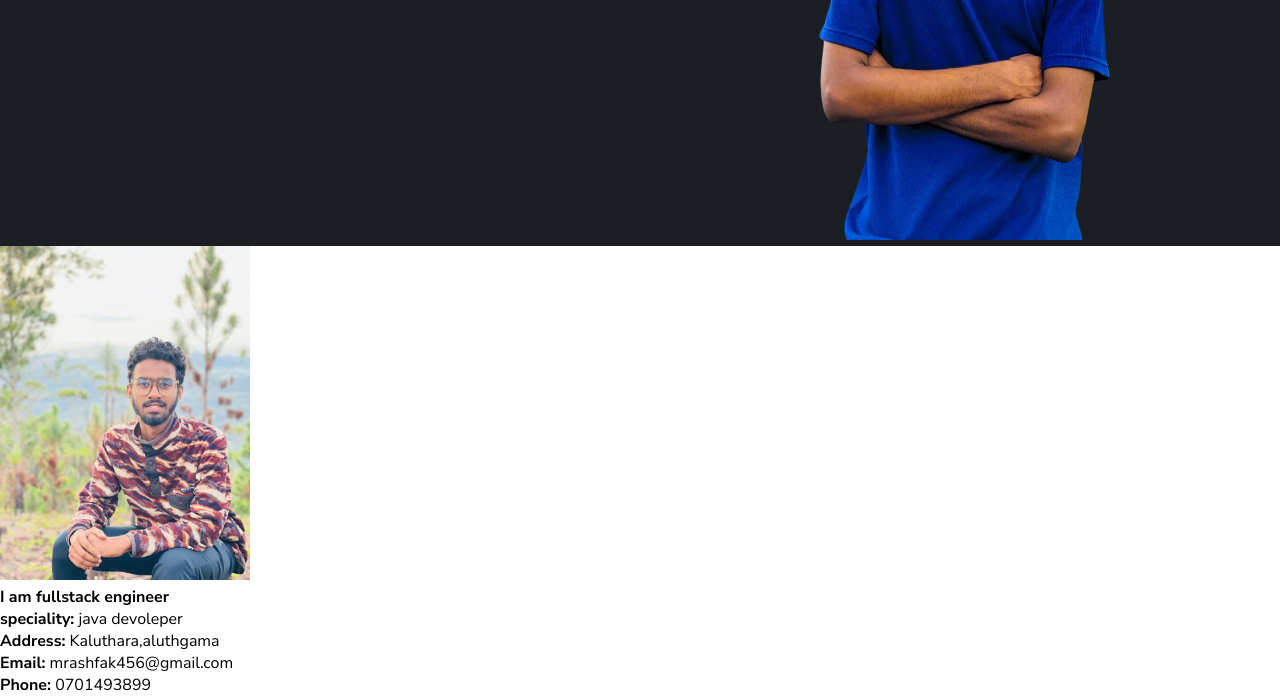
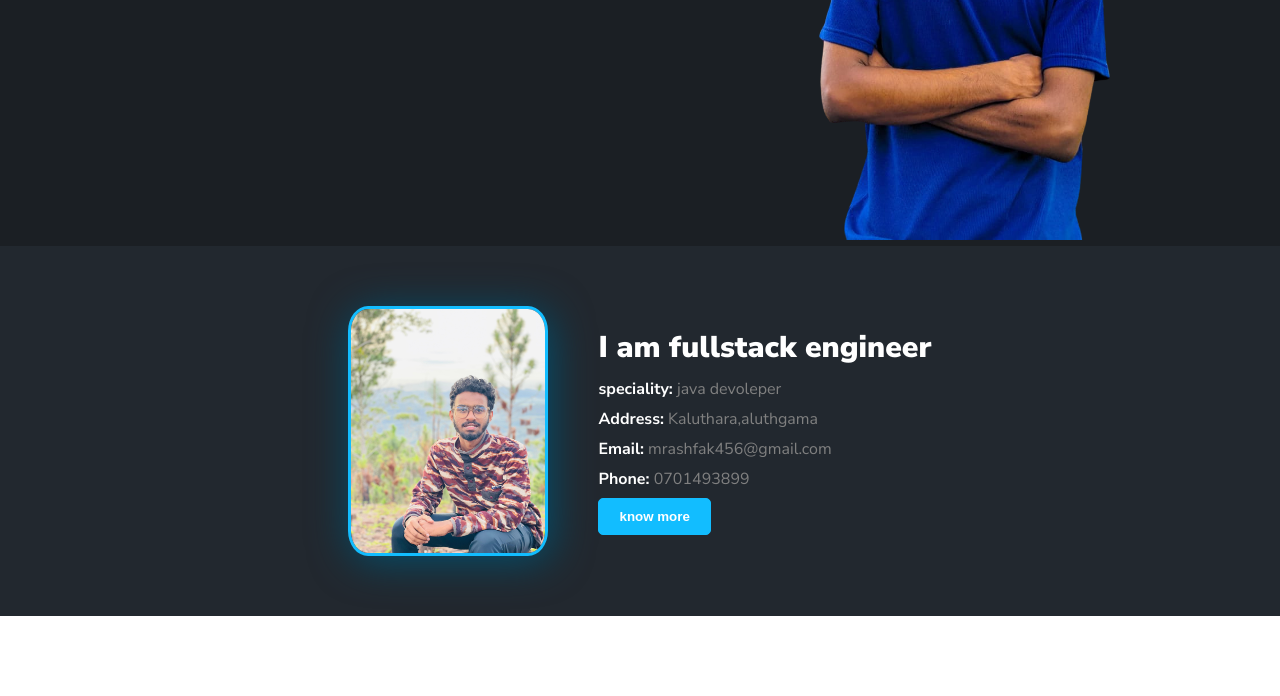
Before and after one commit to Usfak/demo-portfoliyo, a plain HTML site: page index.html in a window 1280 px wide. Shown: the part 590-1286 px from the top of the page. After the commit the page ends 1206 px from the top, so only its background shows below. Drawn offline with Linux system fonts and the light colour scheme.

Commit message:
design:about-section

```diff
--- a/assets/css/style.css
+++ b/assets/css/style.css
@@ -152,3 +152,51 @@ ul.social-icons {
     background-color: var(--primary);
     color: #fff;
 }
+
+/* about me */
+.about-section{
+    background-color: #22282f;
+    color: #fff;
+    padding: 60px;
+    display: flex;
+    justify-content: center;
+    align-items: center;
+}
+.about-section img {
+    width: 200px;
+    height: 250px;
+    border-radius: 10%;
+    border: 3px solid var(--primary);
+    box-shadow: 3px 5px 40px #03506e;
+
+
+}
+.about-section--desc{
+    margin-left: 50px;
+}
+
+.about-section--desc h4{
+    font-size: 30px;
+    font-weight: 900;
+}
+
+.about-section--desc ul{
+    list-style: none;
+    margin-top: 10px;
+}
+
+.about-section--desc li{
+    margin-bottom: 8px;
+    color: gray;
+}
+.about-section--desc li a{
+     text-decoration: none;
+     color: gray;
+    }
+.about-section--desc li a:hover{
+     color: var(--primary-hover);
+    }
+
+.about-section--desc li strong{
+    color: #fff;
+}
--- a/index.html
+++ b/index.html
@@ -77,11 +77,12 @@
                 <img src="pimg.png" alt="ashfak" width="550">
             </div>
         </section>
-        <section>
-         <img src="me.jpg" alt="ash" width="250">
+        <section class="about-section">
+         <img src="me.jpg" alt="ash" width="">
 
-         <h4>I am fullstack engineer</h4>
-         <ol>
+        <div class="about-section--desc">
+             <h4>I am fullstack engineer</h4>
+         <ul>
             <li>
                 <strong>speciality:</strong> java devoleper
             </li>
@@ -89,13 +90,14 @@
                 <strong>Address:</strong> Kaluthara,aluthgama
             </li>
              <li>
-                <strong>Email:</strong> mrashfak456@gmail.com
+                <strong>Email:</strong><a href="mailto: mrashfak456@gmail.com"> mrashfak456@gmail.com</a>
             </li>
              <li>
-                <strong>Phone:</strong> 0701493899
+                <strong>Phone:</strong> <a href="tel:+940701493899"> 0701493899</a>
             </li>
-
-         </ol>
+         </ul>
+         <button class="btn btn-primary">know more</button>
+        </div>
 
 
         </section>
```
